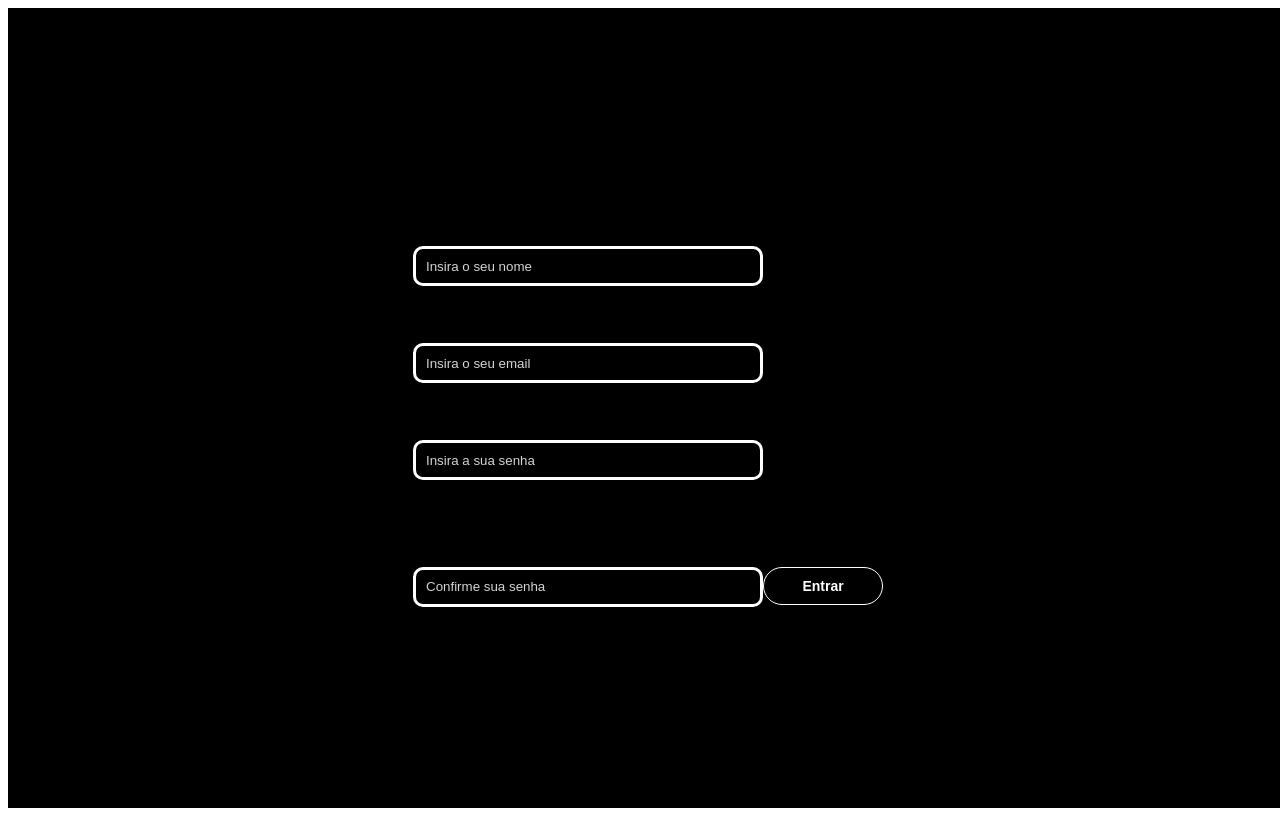
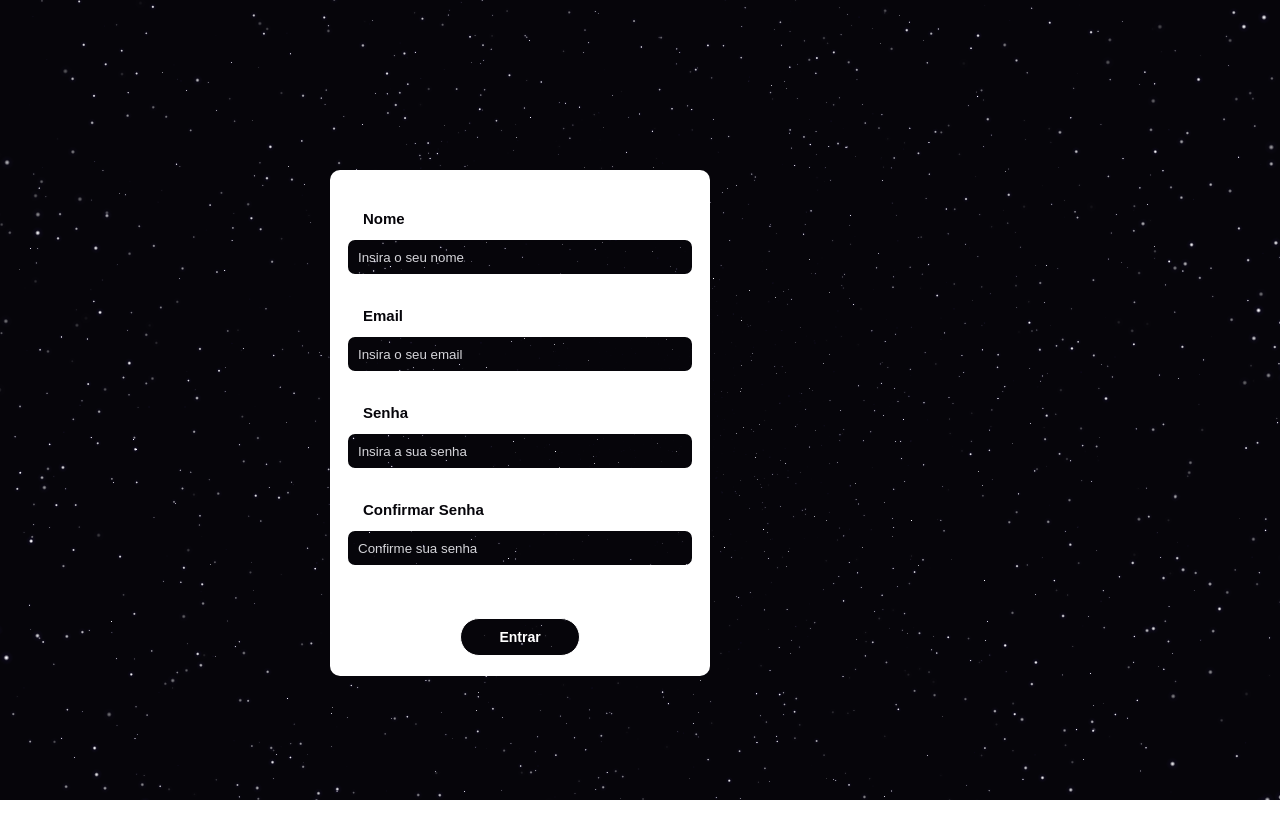
Before and after one commit to BrunoAseff/guia-quantico, a Next.js app: page /login in a window 1280 px wide. Built offline with nearby package versions, Linux system fonts and the light colour scheme; a web font is replaced by a local one.

Commit message:
testing login

```diff
--- a/app/cadastro/page.js
+++ b/app/cadastro/page.js
@@ -1,5 +1,3 @@
-import Stars from "../../components/stars";
-
 export default function Cadastro() {
-  return <Stars />;
+  return <div></div>;
 }
--- a/app/layout.js
+++ b/app/layout.js
@@ -1,4 +1,5 @@
 import { Zen_Maru_Gothic } from "next/font/google";
+import Stars from "../components/stars";
 
 const Zen = Zen_Maru_Gothic({ subsets: ["latin"], weight: ["300", "700"] });
 
@@ -9,7 +10,10 @@ export const metadata = {
 export default function RootLayout({ children }) {
   return (
     <html lang="en">
-      <body className={Zen.className}>{children}</body>
+      <body className={Zen.className}>
+        <Stars />
+        {children}
+      </body>
     </html>
   );
 }
--- a/app/login/login.css
+++ b/app/login/login.css
@@ -3,22 +3,21 @@
   justify-content: center;
   align-items: center;
   position: relative;
-  width: 100vw;
-  height: 100vh;
-  background: black;
+  width: 80vw;
+  height: 80vh;
 }
 
-.card {
-  margin-top: 100px;
-  width: 370px;
+.Card {
+  margin-top: 190px;
+  width: 340px;
   height: auto;
   background: white;
   display: flex;
   flex-direction: column;
   align-items: center;
   border-radius: 10px;
+  mix-blend-mode: screen;
   padding: 20px;
-  mix-blend-mode: screen;
 }
 
 input {
--- a/app/page.js
+++ b/app/page.js
@@ -2,7 +2,6 @@
 
 import React from "react";
 import styled from "styled-components";
-import Stars from "../components/stars";
 import Header from "../components/Header";
 import Title from "../components/Title";
 import GlassCard from "../components/GlassCard";
@@ -25,7 +24,6 @@ export default function Home() {
     <>
       <GlobalStyle />
       <Div>
-        <Stars />
         <Header />
         <Content>
           <Title></Title>
--- a/components/stars.js
+++ b/components/stars.js
@@ -12,6 +12,7 @@ const Canvas = styled.canvas`
   top: 0;
   left: 0;
   z-index: -1;
+  overflow: hidden;
 `;
 
 const Stars = () => {
```
